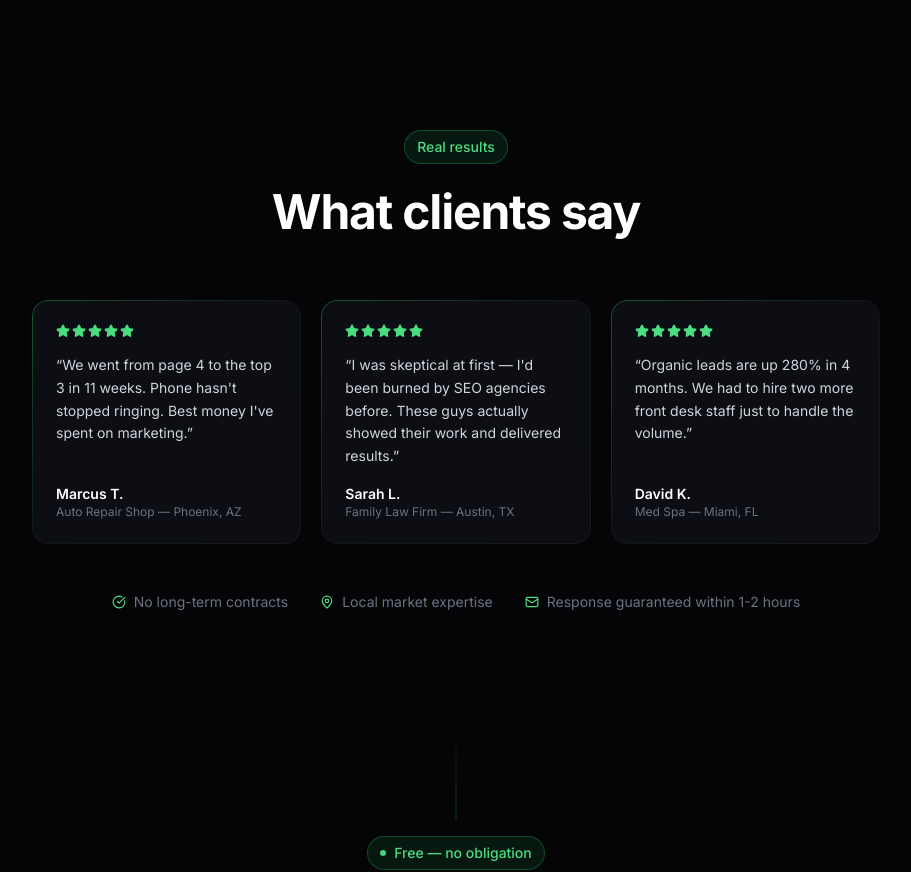
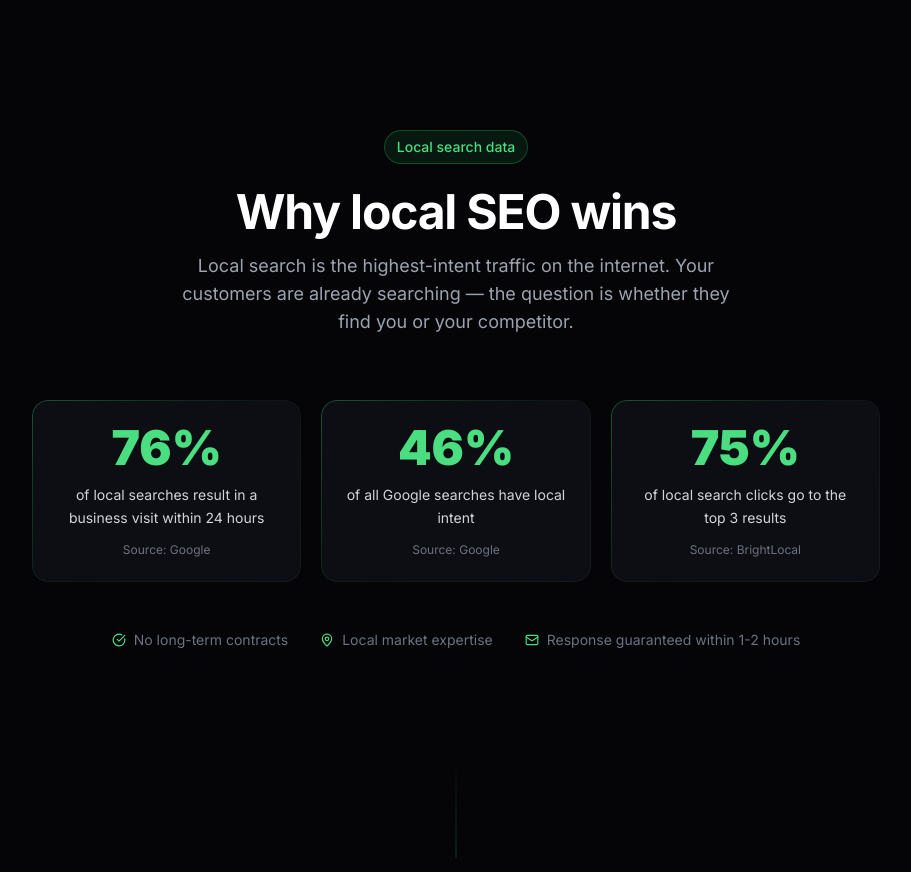
Before and after one commit to EREGMaxx/evergreenseo-agency, a Next.js app: page /start in a window 1280 px wide. Shown: the part 1740-2612 px from the top of the page, without its empty margins (184-1095 px from the left). Built offline with nearby package versions, Linux system fonts and the light colour scheme.

Commit message:
fix: remove fabricated testimonials/stats, restructure packages, real industry data

```diff
--- a/app/start/page.tsx
+++ b/app/start/page.tsx
@@ -2,7 +2,7 @@
 
 import { useState, useEffect } from "react";
 import { motion } from "framer-motion";
-import { ArrowRight, TrendingUp, Search, Users, CheckCircle, AlertCircle, Star, MapPin, Mail } from "lucide-react";
+import { ArrowRight, TrendingUp, Search, Users, CheckCircle, AlertCircle, MapPin, Mail } from "lucide-react";
 import { useRouter } from "next/navigation";
 
 // ─── Data ────────────────────────────────────────────────────────────────────
@@ -33,24 +33,21 @@ const steps = [
   },
 ];
 
-const testimonials = [
+const whyItWorks = [
   {
-    name: "Marcus T.",
-    biz: "Auto Repair Shop — Phoenix, AZ",
-    quote: "We went from page 4 to the top 3 in 11 weeks. Phone hasn't stopped ringing. Best money I've spent on marketing.",
-    stars: 5,
+    stat: "76%",
+    label: "of local searches result in a business visit within 24 hours",
+    source: "Google",
   },
   {
-    name: "Sarah L.",
-    biz: "Family Law Firm — Austin, TX",
-    quote: "I was skeptical at first — I'd been burned by SEO agencies before. These guys actually showed their work and delivered results.",
-    stars: 5,
+    stat: "46%",
+    label: "of all Google searches have local intent",
+    source: "Google",
   },
   {
-    name: "David K.",
-    biz: "Med Spa — Miami, FL",
-    quote: "Organic leads are up 280% in 4 months. We had to hire two more front desk staff just to handle the volume.",
-    stars: 5,
+    stat: "75%",
+    label: "of local search clicks go to the top 3 results",
+    source: "BrightLocal",
   },
 ];
 
@@ -329,7 +326,7 @@ export default function StartPage() {
         </div>
       </section>
 
-      {/* ── Social Proof ── */}
+      {/* ── Why It Works ── */}
       <section className="py-28 relative overflow-hidden">
         <div className="absolute inset-0 bg-[#050508]" />
         <div className="absolute top-1/2 left-1/2 -translate-x-1/2 -translate-y-1/2 w-[600px] h-[600px] bg-green-500/3 rounded-full blur-3xl pointer-events-none" />
@@ -343,33 +340,27 @@ export default function StartPage() {
             className="text-center mb-16"
           >
             <span className="inline-flex items-center gap-2 px-3 py-1.5 rounded-full border border-green-500/30 bg-green-500/10 text-green-400 text-sm font-medium mb-6">
-              Real results
+              Local search data
             </span>
             <h2 className="text-4xl sm:text-5xl font-bold tracking-tight">
-              What clients say
+              Why local SEO wins
             </h2>
+            <p className="text-[#9ca3af] text-lg mt-4 max-w-xl mx-auto">Local search is the highest-intent traffic on the internet. Your customers are already searching — the question is whether they find you or your competitor.</p>
           </motion.div>
 
           <div className="grid sm:grid-cols-3 gap-5">
-            {testimonials.map((t, i) => (
+            {whyItWorks.map((item, i) => (
               <motion.div
-                key={t.name}
+                key={item.stat}
                 initial={{ opacity: 0, y: 20 }}
                 whileInView={{ opacity: 1, y: 0 }}
                 viewport={{ once: true }}
                 transition={{ duration: 0.5, delay: i * 0.1 }}
-                className="gradient-border bg-[#0d0d14] rounded-2xl p-6 flex flex-col gap-4"
+                className="gradient-border bg-[#0d0d14] rounded-2xl p-6 flex flex-col gap-3 text-center"
               >
-                <div className="flex gap-0.5">
-                  {Array.from({ length: t.stars }).map((_, j) => (
-                    <Star key={j} size={14} className="text-green-400 fill-green-400" />
-                  ))}
-                </div>
-                <p className="text-[#d1d5db] text-sm leading-relaxed flex-1">&ldquo;{t.quote}&rdquo;</p>
-                <div>
-                  <div className="font-semibold text-white text-sm">{t.name}</div>
-                  <div className="text-xs text-[#6b7280]">{t.biz}</div>
-                </div>
+                <div className="text-5xl font-black text-green-400">{item.stat}</div>
+                <p className="text-[#d1d5db] text-sm leading-relaxed flex-1">{item.label}</p>
+                <div className="text-xs text-[#6b7280]">Source: {item.source}</div>
               </motion.div>
             ))}
           </div>
--- a/components/Results.tsx
+++ b/components/Results.tsx
@@ -47,10 +47,11 @@ function CountUp({
 const stats = [
   {
     icon: TrendingUp,
-    prefix: "+",
-    value: 340,
+    prefix: "",
+    value: 76,
     suffix: "%",
-    label: "Average increase in organic traffic",
+    label: "of local searches result in a business visit within 24 hours",
+    source: "Google",
     color: "text-green-400",
     bgColor: "bg-green-500/10",
     borderColor: "border-green-500/20",
@@ -58,9 +59,10 @@ const stats = [
   {
     icon: Clock,
     prefix: "",
-    value: 90,
-    suffix: " days",
-    label: "Average time to first page 1 ranking",
+    value: 46,
+    suffix: "%",
+    label: "of all Google searches have local intent",
+    source: "Google",
     color: "text-blue-400",
     bgColor: "bg-blue-500/10",
     borderColor: "border-blue-500/20",
@@ -68,14 +70,14 @@ const stats = [
   {
     icon: PhoneIncoming,
     prefix: "",
-    value: 32,
-    suffix: "x",
-    displaySuffix: "x",
-    label: "More inbound leads on average",
+    value: 75,
+    suffix: "%",
+    label: "of local search clicks go to the top 3 results",
+    source: "BrightLocal",
     color: "text-purple-400",
     bgColor: "bg-purple-500/10",
     borderColor: "border-purple-500/20",
-    isDecimal: true,
+    isDecimal: false,
   },
 ];
 
@@ -96,15 +98,14 @@ export default function Results() {
         >
           <span className="inline-flex items-center gap-2 px-3 py-1.5 rounded-full border border-green-500/30 bg-green-500/10 text-green-400 text-sm font-medium mb-6">
             <span className="w-1.5 h-1.5 rounded-full bg-green-400 animate-pulse" />
-            Client Results
+            Local Search Data
           </span>
           <h2 className="text-4xl sm:text-5xl font-bold tracking-tight mb-4">
-            What Our Clients{" "}
-            <span className="text-green-400">Experience</span>
+            Why Local SEO{" "}
+            <span className="text-green-400">Wins</span>
           </h2>
           <p className="text-[#d1d5db] text-lg">
-            These aren&apos;t vanity metrics. This is what happens when
-            businesses stop being invisible.
+            Local search is the highest-intent traffic on the internet. These are the numbers that make it the most valuable marketing channel for home service businesses.
           </p>
         </motion.div>
 
@@ -126,18 +127,15 @@ export default function Results() {
               </div>
 
               <div className={`text-5xl lg:text-6xl font-black ${stat.color} mb-3`}>
-                {stat.isDecimal ? (
-                  <>3.2x</>
-                ) : (
-                  <CountUp
-                    prefix={stat.prefix}
-                    end={stat.value}
-                    suffix={stat.suffix}
-                  />
-                )}
+                <CountUp
+                  prefix={stat.prefix}
+                  end={stat.value}
+                  suffix={stat.suffix}
+                />
               </div>
 
-              <p className="text-[#d1d5db] font-medium">{stat.label}</p>
+              <p className="text-[#d1d5db] font-medium mb-2">{stat.label}</p>
+              <p className="text-xs text-[#6b7280]">Source: {stat.source}</p>
             </motion.div>
           ))}
         </div>
@@ -146,10 +144,9 @@ export default function Results() {
           initial={{ opacity: 0 }}
           whileInView={{ opacity: 1 }}
           viewport={{ once: true }}
-          className="text-center text-xs text-[#d1d5db]"
+          className="text-center text-xs text-[#6b7280]"
         >
-          Results based on client averages across active campaigns. Individual
-          results vary based on market, competition, and starting point.
+          Statistics sourced from Google Think with Google and BrightLocal Local Consumer Review Survey.
         </motion.p>
       </div>
     </section>
--- a/components/Services.tsx
+++ b/components/Services.tsx
@@ -13,9 +13,7 @@ const plans = [
     bestValue: false,
     features: [
       "On-page SEO optimization (3 pages)",
-      "Google Business Profile management",
       "Keyword targeting & research",
-      "Local citations & NAP consistency",
       "4 blog posts/month",
       "Monthly ranking report",
     ],
@@ -33,6 +31,9 @@ const plans = [
       "On-page SEO optimization (10 pages)",
       "Everything in Starter",
       "8 blog posts/month",
+      "Google Business Profile optimization",
+      "Local citation building & cleanup",
+      "Review generation system",
       "Authority link building (8 links/month)",
       "Competitor gap analysis",
       "Schema markup implementation",
@@ -50,9 +51,12 @@ const plans = [
     bestValue: true,
     features: [
       "On-page SEO optimization (unlimited pages)",
-      "Everything in Growth (excl. link building)",
+      "Everything in Growth",
       "20 premium links/month (replaces Growth link building)",
       "Weekly long-form content",
+      "Ongoing GBP management & weekly posts",
+      "Citation monitoring & maintenance",
+      "Review management & response",
       "Custom website design + build",
       "Mockup delivered within 24 hours",
       "Site live within 24 hours of approval",
--- a/components/SocialProof.tsx
+++ b/components/SocialProof.tsx
@@ -24,7 +24,7 @@ export default function SocialProof() {
           transition={{ duration: 0.5 }}
           className="text-center text-sm text-[#d1d5db] font-medium uppercase tracking-widest mb-10"
         >
-          Trusted by businesses across 6 industries
+          Specialized in 6 home service industries
         </motion.p>
 
         <div className="grid grid-cols-2 sm:grid-cols-3 lg:grid-cols-6 gap-4">
--- a/components/WhyUs.tsx
+++ b/components/WhyUs.tsx
@@ -36,9 +36,9 @@ const differentiators = [
   },
   {
     icon: Users,
-    title: "Your Account Manager Handles 4 Other Clients",
+    title: "Dedicated Strategy. Not a Ticket Number.",
     description:
-      "Not 40. We cap our ratio at 1:5 so your account manager knows your market, your competition, and your slow season before you have to explain it.",
+      "You get a single point of contact who knows your market, your competition, and your slow season — not a shared inbox where your question waits in a queue behind 40 other clients.",
   },
 ];
 
```
